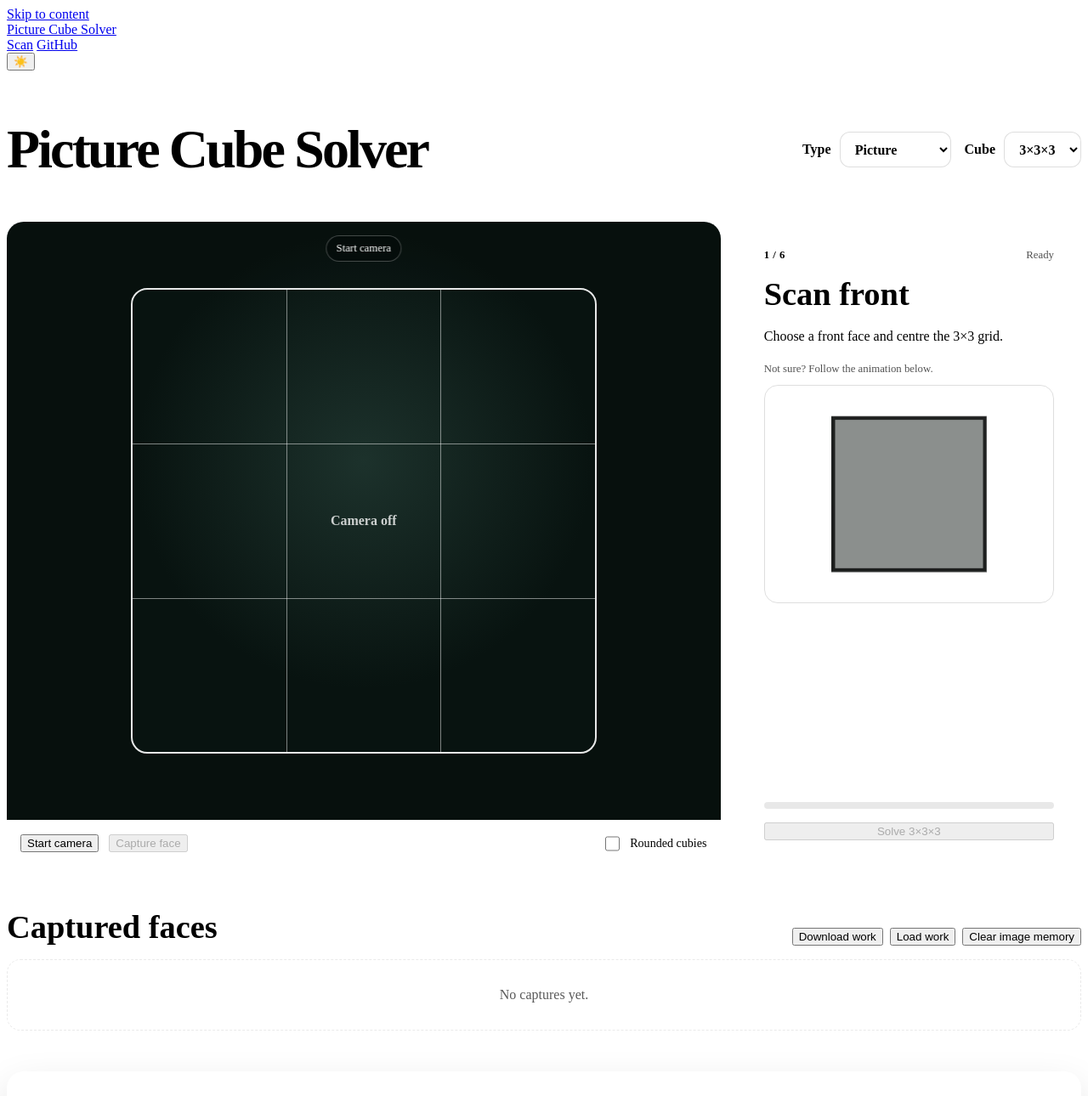
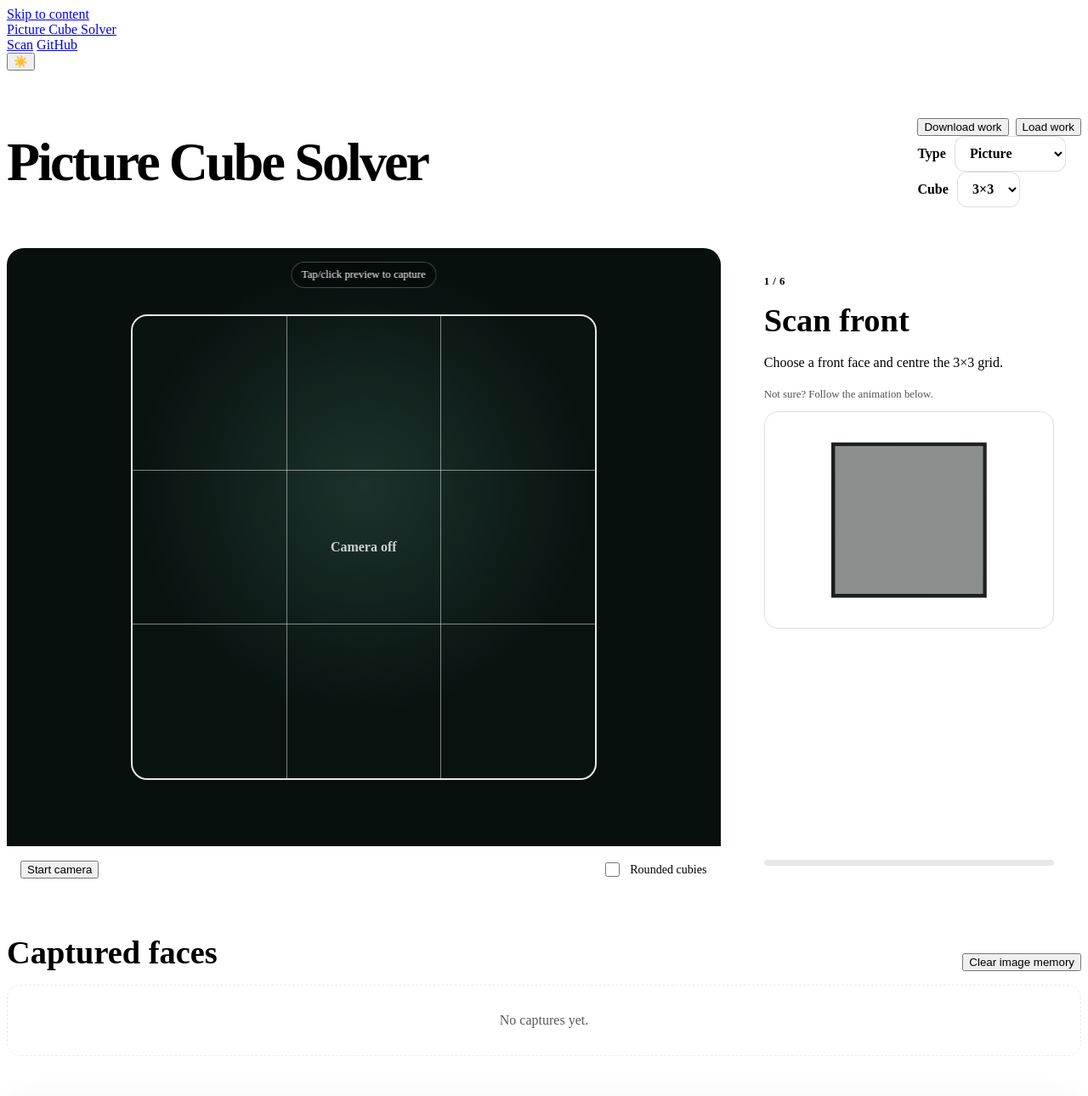
Before and after one commit to kitty-crow/cube-solver, a website: page web/index.html in a window 1280 px wide. Shown: the top 1290 px of the page at 85% size. Drawn offline with nearby package versions, Linux system fonts and the light colour scheme; animation ran at ten frames a second.

Commit message:
Move solve stage to end of workflow

```diff
--- a/web/index.html
+++ b/web/index.html
@@ -40,6 +40,12 @@
   <main id="content" class="pages-main app-main">
     <section class="tool-head">
       <h1>Picture Cube Solver</h1>
+      <div class="tool-controls">
+        <div class="work-actions work-actions--top" aria-label="Saved work">
+          <button id="download-work" class="pages-button pages-button--quiet" type="button">Download work</button>
+          <button id="load-work" class="pages-button pages-button--quiet" type="button">Load work</button>
+          <input id="load-work-file" type="file" accept=".cube,application/gzip" hidden>
+        </div>
         <label class="cube-size-picker" for="cube-mode">
           <span>Type</span>
           <select id="cube-mode">
@@ -50,11 +56,12 @@
         <label class="cube-size-picker" for="cube-size">
           <span>Cube</span>
           <select id="cube-size">
-          <option value="2">2×2×2</option>
-          <option value="3" selected>3×3×3</option>
-          <option value="4">4×4×4</option>
+            <option value="2">2×2</option>
+            <option value="3" selected>3×3</option>
+            <option value="4">4×4</option>
           </select>
         </label>
+      </div>
     </section>
 
     <section id="scanner" class="scanner-layout" aria-labelledby="scan-title">
@@ -63,14 +70,14 @@
           <video id="camera" playsinline muted></video>
           <div id="face-guide" class="face-guide" aria-hidden="true"></div>
           <div class="camera-empty"><strong>Camera off</strong></div>
-          <div id="stability-label" class="stability-badge">Start camera</div>
+          <div id="stability-label" class="stability-badge">Tap/click preview to capture</div>
         </div>
         <canvas id="capture-canvas" hidden></canvas>
         <canvas id="probe-canvas" hidden></canvas>
         <div class="camera-actions">
           <button id="start-camera" class="pages-button pages-button--primary" type="button">Start camera</button>
           <button id="stop-camera" class="pages-button" type="button" hidden>Stop camera</button>
-          <button id="capture-face" class="pages-button pages-button--primary" type="button" disabled>Capture face</button>
+          <button id="capture-face" type="button" hidden tabindex="-1" aria-hidden="true" disabled>Capture face</button>
           <label class="scan-option">
             <input id="rounded-cubies" type="checkbox">
             <span>Rounded cubies</span>
@@ -82,7 +89,6 @@
         <div class="scan-step__top">
           <span id="scan-counter" class="scan-counter">1 / 6</span>
           <span id="turn-cube-size" hidden>3×3</span>
-          <span id="worker-status" class="runtime-status">Starting…</span>
         </div>
         <h2 id="scan-title">Scan front</h2>
         <p id="scan-instruction">Choose a front face and keep the cube upright.</p>
@@ -91,6 +97,25 @@
           <div id="scan-orientation-guide" class="scan-orientation-guide" aria-label="Animated 3D guide showing how to orient the cube for the next scan"></div>
         </div>
         <div class="scan-progress" aria-hidden="true"><span id="scan-progress"></span></div>
+      </aside>
+    </section>
+
+    <section class="review-section" aria-labelledby="review-title">
+      <div class="section-heading">
+        <h2 id="review-title">Captured faces</h2>
+        <button id="clear-image-memory" class="pages-button pages-button--quiet" type="button">Clear image memory</button>
+      </div>
+      <div id="review-grid" class="review-grid"><p class="review-empty">No captures yet.</p></div>
+    </section>
+
+    <section id="solve-stage" class="solve-stage pages-panel" hidden aria-labelledby="solve-stage-title">
+      <div class="solve-stage__head">
+        <div>
+          <h2 id="solve-stage-title">Ready to solve</h2>
+          <p id="solve-stage-instruction">Retake or rotate a capture if needed. Continue through identification and mapping here, then solve the cube.</p>
+        </div>
+        <span id="worker-status" class="runtime-status">Starting…</span>
+      </div>
       <div id="solve-progress-wrap" class="solve-progress-wrap" hidden>
         <div class="solve-progress__meta">
           <span id="solve-progress-label">Preparing…</span>
@@ -101,20 +126,6 @@
         </div>
       </div>
       <button id="solve-cube" class="pages-button pages-button--primary solve-button" type="button" disabled>Starting…</button>
-      </aside>
-    </section>
-
-    <section class="review-section" aria-labelledby="review-title">
-      <div class="section-heading">
-        <h2 id="review-title">Captured faces</h2>
-        <div class="work-actions">
-          <button id="download-work" class="pages-button pages-button--quiet" type="button">Download work</button>
-          <button id="load-work" class="pages-button pages-button--quiet" type="button">Load work</button>
-          <input id="load-work-file" type="file" accept=".cube,application/gzip" hidden>
-          <button id="clear-image-memory" class="pages-button pages-button--quiet" type="button">Clear image memory</button>
-        </div>
-      </div>
-      <div id="review-grid" class="review-grid"><p class="review-empty">No captures yet.</p></div>
     </section>
 
     <section id="result-panel" class="result-section pages-panel" hidden aria-labelledby="result-title">
@@ -148,6 +159,7 @@
   <script type="module" src="./solve-gate.js"></script>
   <script type="module" src="./cube-view-instant.js"></script>
   <script type="module" src="./app.js"></script>
+  <script type="module" src="./main-ui-v2.js"></script>
   <script type="module" src="./solve-status-ui.js"></script>
   <script type="module" src="./scan-guide.js"></script>
   <script type="module" src="./reference-hook.js"></script>
```
Lines whose indentation alone changed are shown as unchanged.
